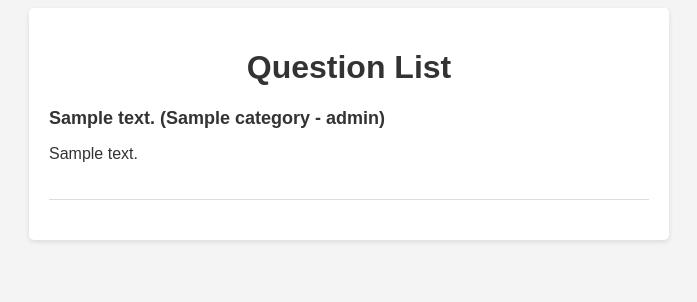
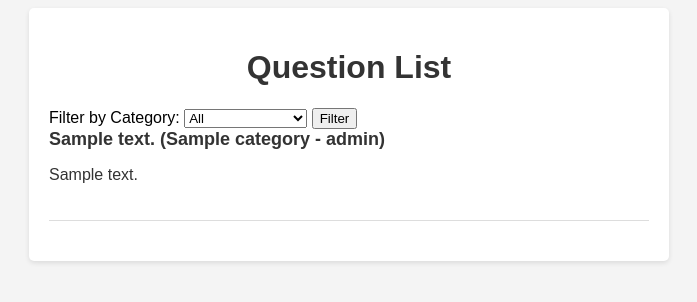
Before and after one commit to petrzerz/trivia_project, a Python web app: template trivia_app/templates/question_list.html in a window 1280 px wide. Shown: the top 302 px of the page, without its empty margins (291-988 px from the left). Run offline with Jinja, Linux system fonts and the light colour scheme; the template is opened without the code that fills it: most values are stand-ins (such as "Sample title", 1, 10 or a date in 2020).

Commit message:
category filter

```diff
--- a/trivia/urls.py
+++ b/trivia/urls.py
@@ -21,6 +21,4 @@ from trivia_app import views
 urlpatterns = [
     path('admin/', admin.site.urls),
     path('', views.question_list, name='question_list'),
-    path('<int:question_id>/', views.question_detail, name='question_detail'),
-
 ]
--- a/trivia_app/templates/question_list.html
+++ b/trivia_app/templates/question_list.html
@@ -63,6 +63,16 @@
 <body>
     <div class="container">
         <h1>Question List</h1>
+        <form method="get" action="">
+            <label for="category">Filter by Category:</label>
+            <select id="category" name="category">
+                <option value="">All</option>
+                {% for category in categories %}
+                    <option value="{{ category.name }}">{{ category.name }}</option>
+                {% endfor %}
+            </select>
+            <button type="submit">Filter</button>
+        </form>
         <div class="question-list">
             {% for question in questions %}
                 <div class="question">
```
Also changed, not shown: trivia_app/views.py (+1 -6 lines).
